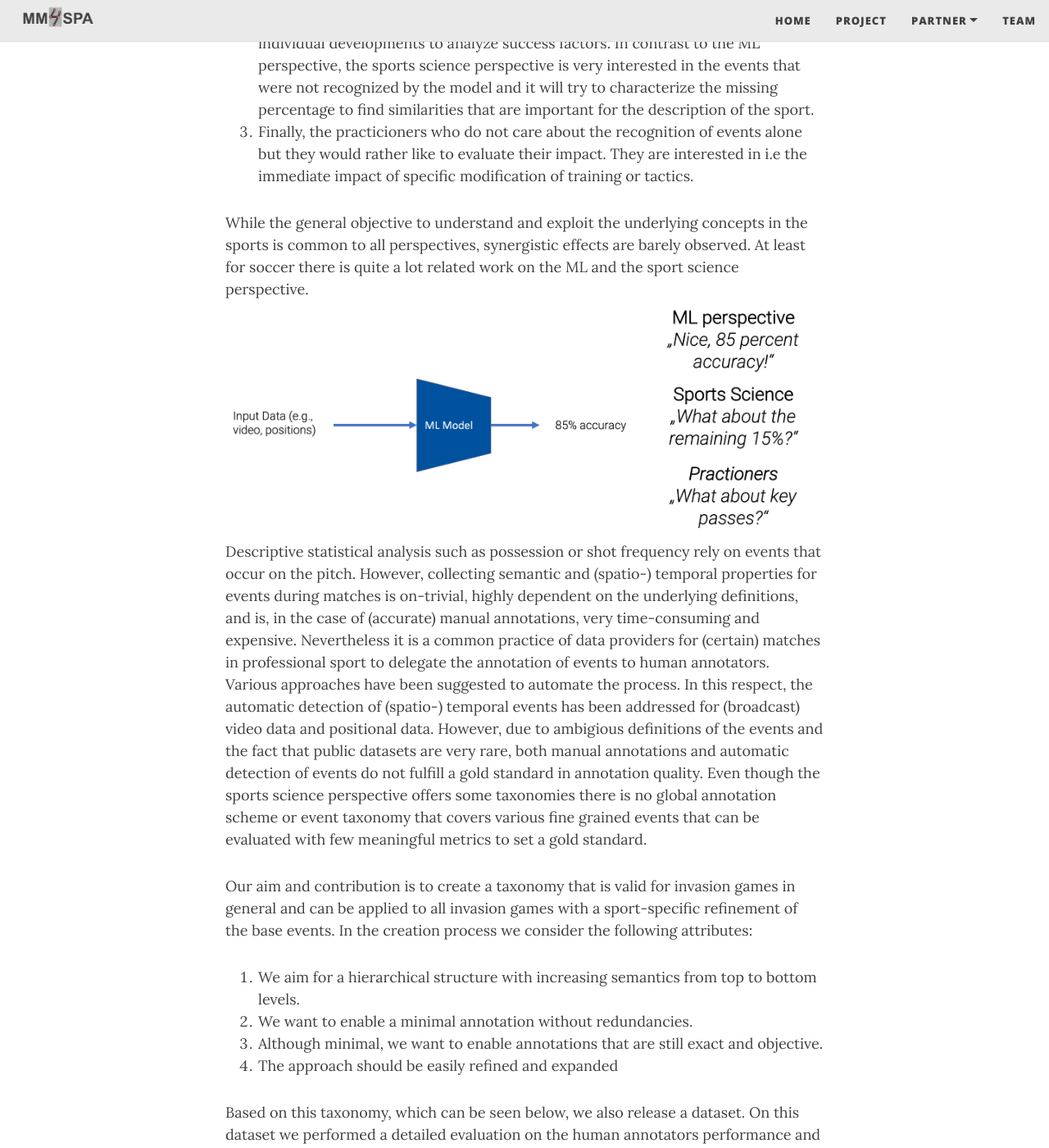
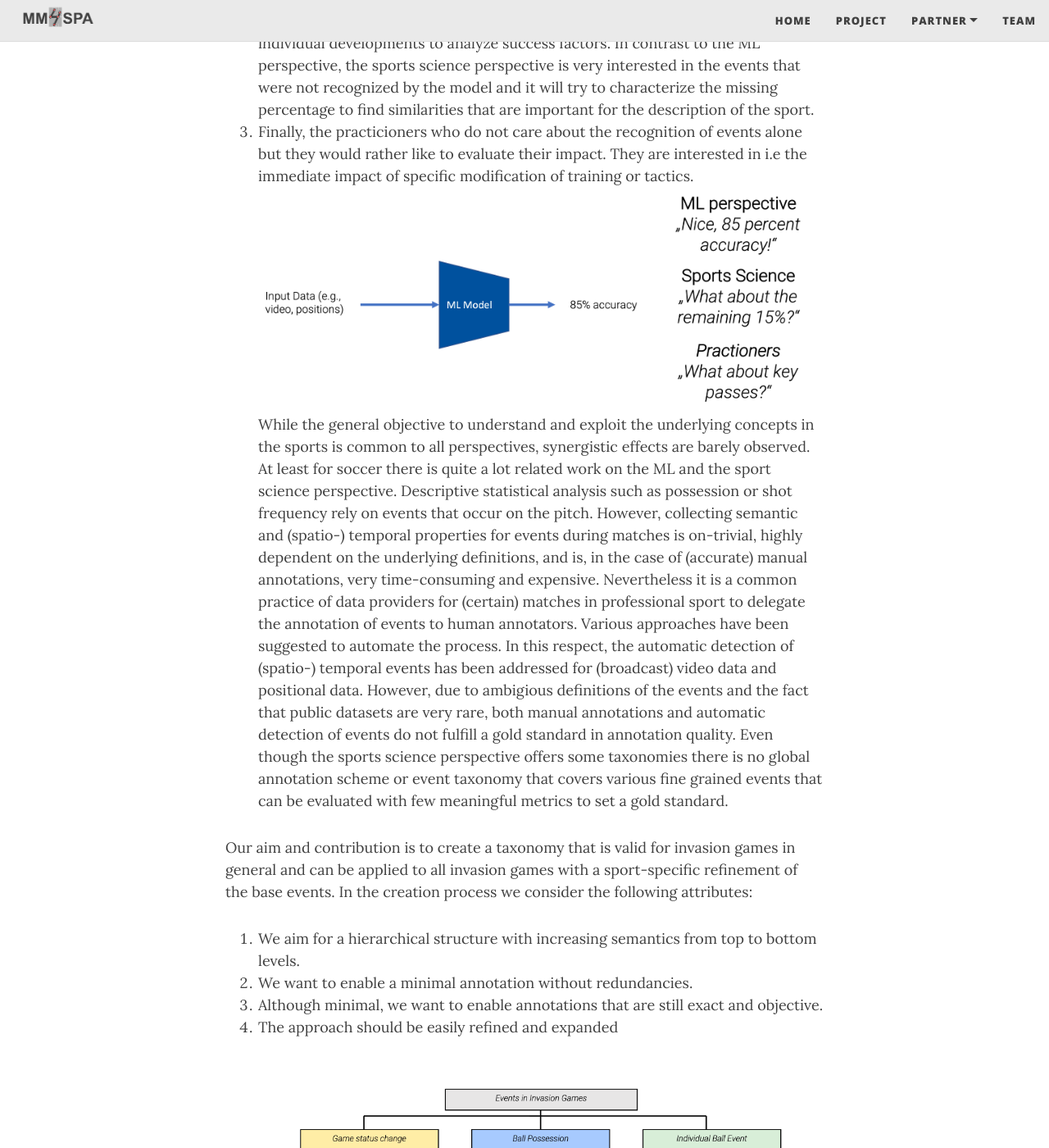
Before and after one commit to MartinWohlan/prototyp_officia_website, a Jekyll site: the page built from _posts/2021-09-22-taxonomie.md, in a window 1280 px wide and 1400 px high, scrolled down 678 px. Shown: the whole window at 82% size. Built offline with Jekyll 4.4.1, drawn with Linux system fonts in a browser that asks for light colours; nearby versions of some CDN libraries.

Commit message:
image chaanged

```diff
--- a/_posts/2021-09-22-taxonomie.md
+++ b/_posts/2021-09-22-taxonomie.md
@@ -11,9 +11,8 @@ Events play an important role for the interpretation of complex invasion games l
 1. The Machine learning (ML) perspective aims to find automatic solutions for specific tasks. This perspective is just content with the results and accepts that performance is never perfect.
 2. The sports science domain demands on semantically precise descriptions of the individual developments to analyze success factors. In contrast to the ML perspective, the sports science perspective is very interested in the events that were not recognized by the model and it will try to characterize the missing percentage to find similarities that are important for the description of the sport.
 3. Finally, the practicioners who do not care about the recognition of events alone but they would rather like to evaluate their impact. They are interested in i.e the immediate impact of specific modification of training or tactics.
-
+![ml-model](../assets/img/ml_model.png){: .mx-auto.d-block :}
 While the general objective to understand and exploit the underlying concepts in the sports is common to all perspectives, synergistic effects are barely observed. At least for soccer there is quite a lot related work on the ML and the sport science perspective.
-![ml-model](../assets/img/ml_model.png){: .mx-auto.d-block :}
 Descriptive statistical analysis such as possession or shot frequency rely on events that occur on the pitch. However, collecting semantic and (spatio-) temporal properties for events during matches is on-trivial, highly dependent on the underlying definitions, and is, in the case of (accurate) manual annotations, very time-consuming and expensive. Nevertheless it is a common practice of data providers for (certain) matches in professional sport to delegate the annotation of events to human annotators. Various approaches have been suggested to automate the process. In this respect, the automatic detection of (spatio-) temporal events has been addressed for (broadcast) video data and positional data. However, due to ambigious definitions of the events and the fact that public datasets are very rare, both manual annotations and automatic detection of events do not fulfill a gold standard in annotation quality. Even though the sports science perspective offers some taxonomies there is no global annotation scheme or event taxonomy that covers various fine grained events that can be evaluated with few meaningful metrics to set a gold standard.
 
 Our aim and contribution is to create a taxonomy that is valid for invasion games in general and can be applied to all invasion games with a sport-specific refinement of the base events.
@@ -22,6 +21,7 @@ Our aim and contribution is to create a taxonomy that is valid for invasion game
 2. We want to enable a minimal annotation without redundancies.
 3. Although minimal, we want to enable annotations that are still exact and objective.
 4. The approach should be easily refined and expanded
+![taxonomie](../assets/img/taxonomy_basic.png){: .mx-auto.d-block :}
 
 Based on this taxonomy, which can be seen below, we also release a dataset. On this dataset we performed a detailed evaluation on the human annotators performance and on which we also trained an exemplary baseline for event recognition from video data.
 
```
Also changed, not shown: assets/img/taxonomy_basic.png (added).
